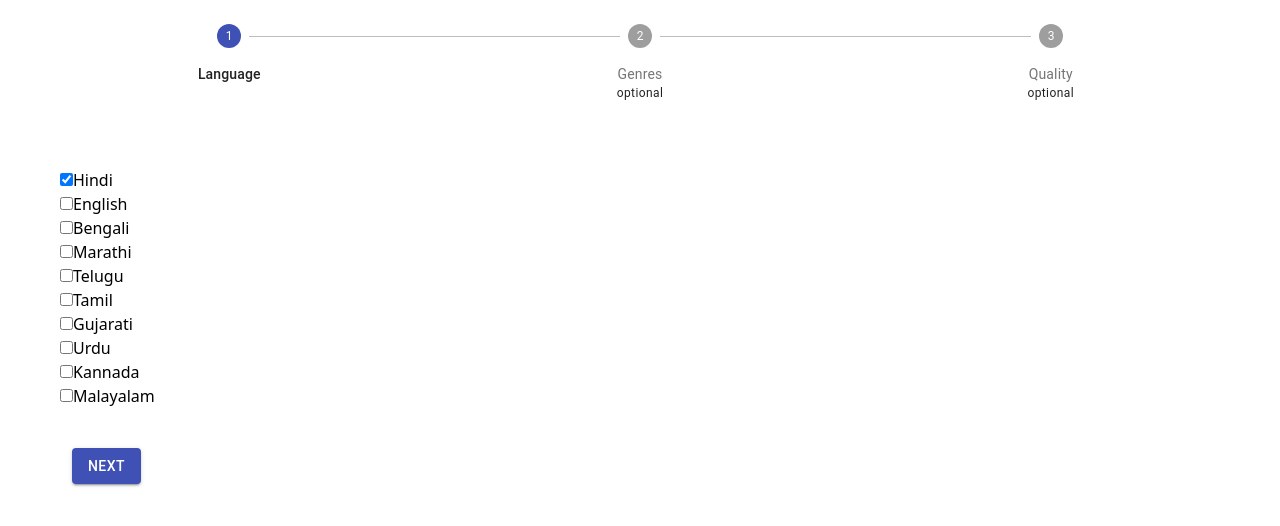
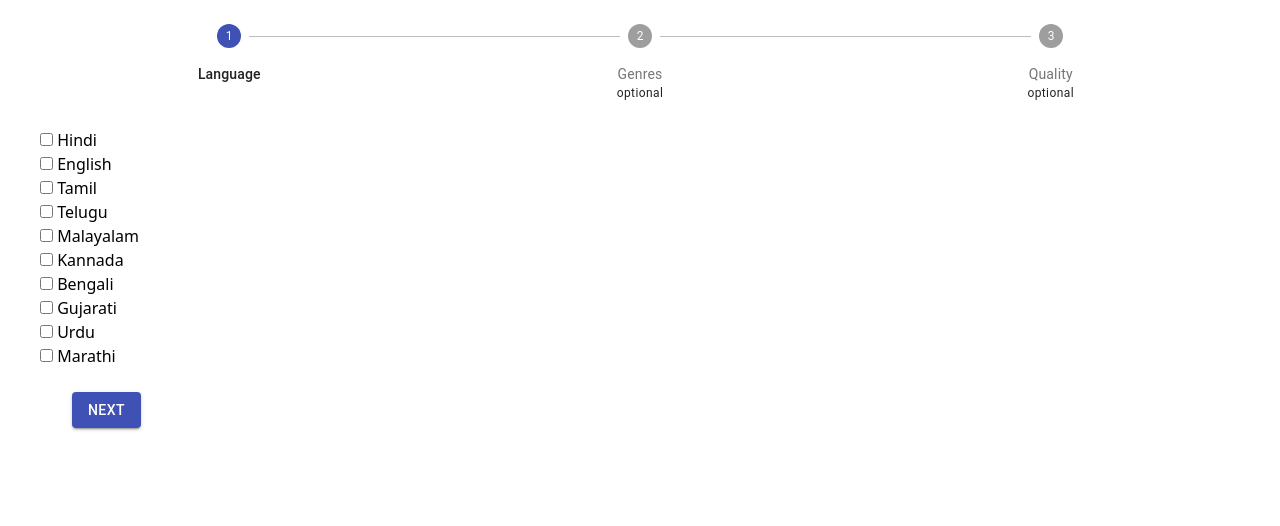
Before and after one commit to sgoodles/sgoodles, a React (Create React App) app: page /ott in a window 1280 px wide. Shown: the top 526 px of the page. Built offline with nearby package versions, Linux system fonts and the light colour scheme.

Commit message:
Initial Commit

```diff
--- a/src/Genres.js
+++ b/src/Genres.js
@@ -1,100 +1,58 @@
 import React, { Component } from "react";
-import img from './img/India_flag_icon.png';
-import img1 from './img/download.png';
-import img2 from './img/images.png'
+class CheckboxComponent extends Component {
 
-class Genres extends Component {
   constructor() {
   super();
   this.state = {
-      name: "React"
-    };
-    this.onValueChange = this.onValueChange.bind(this);
-    this.formSubmit = this.formSubmit.bind(this);
+    items: {}
+  }
 }
 
-  onValueChange(event) {
-    this.setState({
-      selectedOption: event.target.value
-    });
+handleCheckboxClick = (event) => {
+  const { name, value } = event.target;
+  const item = localStorage.getItem(name);
+  if (item) {
+    console.log(`Remove item name: ${name}, value: ${value}`);
+    localStorage.removeItem(name);
+    this.setState(state => delete state.items[name])
+  } else {
+    console.log(`Set item name: ${name}, value: ${value}`);
+    localStorage.setItem(name, value);
+    this.setState(state => state.items[name] = value);
+  }
 }
 
-  formSubmit(event) {
-    event.preventDefault();
-    console.log(this.state.selectedOption)
+getLocalStorageItems = () => {
+  const storageKeys = Object.keys(localStorage);
+  let obj = {};
+  for (let i = 0; i < storageKeys.length; i++) {
+    obj[ storageKeys[i] ] = localStorage.getItem(storageKeys[i]);
+  }
+  this.setState({ items: obj });
+}
+
+componentWillMount() {
+  this.getLocalStorageItems();
 }
 
 render() {
+  const { items } = this.state;
   return (
-      <form onSubmit={this.formSubmit} className="mx-10 my-10 px-5">
-        <div className="radio">
-          <label >
-            <input
-
-              type="checkbox"
-              value="Romance"
-              checked={true}
-              onChange={this.onValueChange}
-            />
-            {/* <img src={img} className="px-5" width="80px"/> */}
-            Romance
-          </label>
-        </div>
-        <div className="radio">
-          <label >
-            <input
-              type="checkbox"
-              value="Drama"
-
-              onChange={this.onValueChange}
-            />
-            {/* <img src={img1} className="px-5" width="80px"/> */}
-            Drama
-          </label>
-        </div>
-        <div className="radio">
-          <label >
-            <input
-              type="checkbox"
-              value="Mythology"
-
-              onChange={this.onValueChange}
-            />
-            {/* <img src={img2} className="px-5" width="80px"/> */}
-            Mythology
-          </label>
-        </div>
-        <div className="radio">
-          <label >
-            <input
-              type="checkbox"
-              value="Lifestyle"
-
-              onChange={this.onValueChange}
-            />
-            Lifestyle
-          </label>
-        </div>
-        <div className="radio">
-          <label >
-            <input
-              type="checkbox"
-              value="Horror"
-
-              onChange={this.onValueChange}
-            />
-            Horror
-          </label>
-        </div>
-
+    <form className="mx-10">
+      <input type="checkbox" id="Movie1" name="Movie1" value="Romance" checked={items["Movie1"] !== undefined} onChange={event => this.handleCheckboxClick(event)} />
+      <label for="Movie1"> Romance</label><br />
+      <input type="checkbox" id="Movie2" name="Movie2" value="Drama" checked={items["Movie2"] !== undefined} onChange={event => this.handleCheckboxClick(event)} />
+      <label for="Movie2"> Drama</label><br />
+      <input type="checkbox" id="Movie3" name="Movie3" value="Mythology" checked={items["Movie3"] !== undefined} onChange={event => this.handleCheckboxClick(event)} />
+      <label for="Movie3"> Mythology</label><br />
+      <input type="checkbox" id="Movie4" name="Movie4" value="Lifestyle" checked={items["Movie4"] !== undefined} onChange={event => this.handleCheckboxClick(event)} />
+      <label for="Movie4"> Lifestyle</label><br />
+      <input type="checkbox" id="Movie5" name="Movie5" value="Horror" checked={items["Movie5"] !== undefined} onChange={event => this.handleCheckboxClick(event)} />
+      <label for="Movie5"> Horror</label><br /><br/>
 
     </form>
-    );
+  )
 }
 }
 
-export default Genres;
-
-//<div>
-//Selected option is : {this.state.selectedOption}
-//</div>
+export default CheckboxComponent;
--- a/src/Languages.js
+++ b/src/Languages.js
@@ -1,163 +1,67 @@
 import React, { Component } from "react";
-import img from './img/India_flag_icon.png';
-import img1 from './img/download.png';
-import img2 from './img/images.png'
+class CheckboxComponent extends Component {
 
-class Language extends Component {
   constructor() {
   super();
   this.state = {
-      name: "React"
-    };
-    this.onValueChange = this.onValueChange.bind(this);
-    this.formSubmit = this.formSubmit.bind(this);
+    items: {}
+  }
 }
 
-  onValueChange(event) {
-    this.setState({
-      selectedOption: event.target.value
-    });
+handleCheckboxClick = (event) => {
+  const { name, value } = event.target;
+  const item = localStorage.getItem(name);
+  if (item) {
+    console.log(`Remove item name: ${name}, value: ${value}`);
+    localStorage.removeItem(name);
+    this.setState(state => delete state.items[name])
+  } else {
+    console.log(`Set item name: ${name}, value: ${value}`);
+    localStorage.setItem(name, value);
+    this.setState(state => state.items[name] = value);
+  }
 }
 
-  formSubmit(event) {
-    event.preventDefault();
-    console.log(this.state.selectedOption)
+getLocalStorageItems = () => {
+  const storageKeys = Object.keys(localStorage);
+  let obj = {};
+  for (let i = 0; i < storageKeys.length; i++) {
+    obj[ storageKeys[i] ] = localStorage.getItem(storageKeys[i]);
+  }
+  this.setState({ items: obj });
+}
+
+componentWillMount() {
+  this.getLocalStorageItems();
 }
 
 render() {
+  const { items } = this.state;
   return (
-      <form onSubmit={this.formSubmit} className="mx-10 my-10 px-5">
-        <div className="radio">
-          <label >
-            <input
-              name="select"
-              type="checkbox"
-              value="Hindi"
-              checked={true}
-              onChange={this.onValueChange}
-
-            />
-            {/* <img src={img} className="px-5" width="80px"/> */}
-            Hindi
-          </label>
-        </div>
-        <div className="radio">
-          <label >
-            <input
-            name="select"
-              type="checkbox"
-              value="English"
-
-              onChange={this.onValueChange}
-            />
-            {/* <img src={img1} className="px-5" width="80px"/> */}
-            English
-          </label>
-        </div>
-        <div className="radio">
-          <label >
-            <input
-            name="select"
-              type="checkbox"
-              value="Bengali"
-
-              onChange={this.onValueChange}
-            />
-            {/* <img src={img2} className="px-5" width="80px"/> */}
-            Bengali
-          </label>
-        </div>
-        <div className="radio">
-          <label >
-            <input
-            name="select"
-              type="checkbox"
-              value="Marathi"
-
-              onChange={this.onValueChange}
-            />
-            Marathi
-          </label>
-        </div>
-        <div className="radio">
-          <label >
-            <input
-            name="select"
-              type="checkbox"
-              value="Telugu"
-
-              onChange={this.onValueChange}
-            />
-            Telugu
-          </label>
-        </div>
-        <div className="radio">
-          <label >
-            <input
-            name="select"
-              type="checkbox"
-              value="Tamil"
-
-              onChange={this.onValueChange}
-            />
-            Tamil
-          </label>
-        </div>
-        <div className="radio">
-          <label >
-            <input
-            name="select"
-              type="checkbox"
-              value="Gujarati"
-
-              onChange={this.onValueChange}
-            />
-            Gujarati
-          </label>
-        </div>
-        <div className="radio">
-          <label >
-            <input
-            name="select"
-              type="checkbox"
-              value="Urdu"
-              checked={this.state.selectedOption === "Urdu"}
-              onChange={this.onValueChange}
-            />
-            Urdu
-          </label>
-        </div>
-        <div className="radio">
-          <label >
-            <input
-            name="select"
-              type="checkbox"
-              value="Kannada"
-
-              onChange={this.onValueChange}
-            />
-            Kannada
-          </label>
-        </div>
-        <div className="radio">
-          <label >
-            <input
-            name="select"
-              type="checkbox"
-              value="Malayalam"
-
-              onChange={this.onValueChange}
-            />
-            Malayalam
-          </label>
-        </div>
-
+    <form className="mx-10">
+      <input type="checkbox" id="language1" name="language1" value="Hindi" checked={items["language1"] !== undefined} onChange={event => this.handleCheckboxClick(event)} />
+      <label for="language1"> Hindi</label><br />
+      <input type="checkbox" id="language2" name="language2" value="English" checked={items["language2"] !== undefined} onChange={event => this.handleCheckboxClick(event)} />
+      <label for="language2"> English</label><br />
+      <input type="checkbox" id="language3" name="language3" value="Tamil" checked={items["language3"] !== undefined} onChange={event => this.handleCheckboxClick(event)} />
+      <label for="language3"> Tamil</label><br />
+      <input type="checkbox" id="language4" name="language4" value="Telugu" checked={items["language4"] !== undefined} onChange={event => this.handleCheckboxClick(event)} />
+      <label for="language4"> Telugu</label><br />
+      <input type="checkbox" id="language5" name="language5" value="Malayalam" checked={items["language5"] !== undefined} onChange={event => this.handleCheckboxClick(event)} />
+      <label for="language5"> Malayalam</label><br />
+      <input type="checkbox" id="language6" name="language6" value="Kannada" checked={items["language6"] !== undefined} onChange={event => this.handleCheckboxClick(event)} />
+      <label for="language6"> Kannada</label><br />
+      <input type="checkbox" id="language7" name="language7" value="Bengali" checked={items["language7"] !== undefined} onChange={event => this.handleCheckboxClick(event)} />
+      <label for="language7"> Bengali</label><br />
+      <input type="checkbox" id="language8" name="language8" value="Gujarati" checked={items["language8"] !== undefined} onChange={event => this.handleCheckboxClick(event)} />
+      <label for="language8"> Gujarati</label><br />
+      <input type="checkbox" id="language9" name="language9" value="Urdu" checked={items["language9"] !== undefined} onChange={event => this.handleCheckboxClick(event)} />
+      <label for="language9"> Urdu</label><br />
+      <input type="checkbox" id="language10" name="language10" value="Marathi" checked={items["language10"] !== undefined} onChange={event => this.handleCheckboxClick(event)} />
+      <label for="language10"> Marathi</label><br /><br />
     </form>
-    );
+  )
 }
 }
 
-export default Language;
-
-
-// checked={this.state.selectedOption === "Malayalam"}
+export default CheckboxComponent;
--- a/src/vedioQuality.js
+++ b/src/vedioQuality.js
@@ -69,7 +69,6 @@ class vedioQuality extends Component {
             <input
               type="checkbox"
               value="highQuality"
-              checked={this.state.selectedOption === "High Quality"}
               onChange={this.onValueChange}
             />
             High Quality on Wifi
```
Lines whose indentation alone changed are shown as unchanged.
